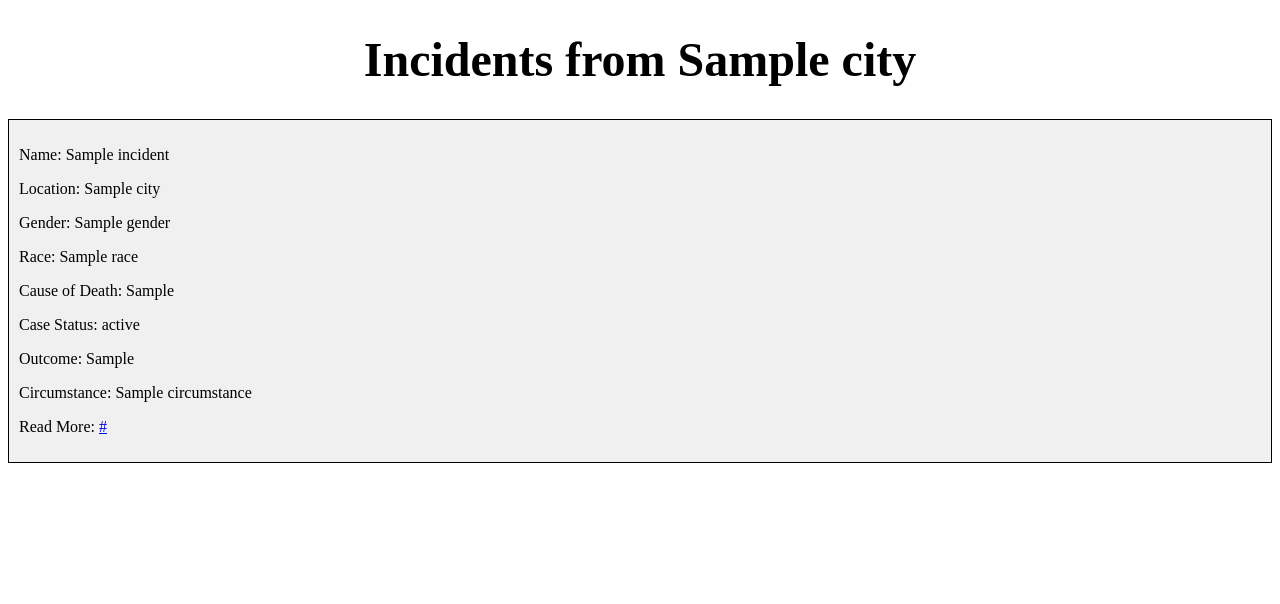
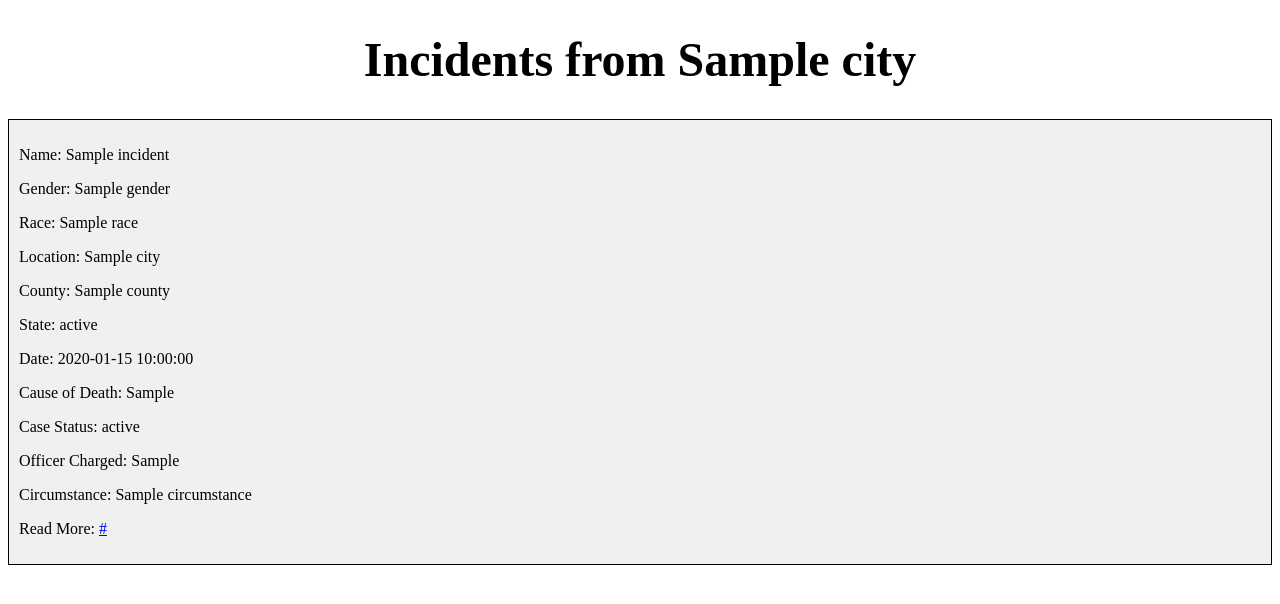
Before and after one commit to SARdude54/SLOHacks, a Flask app: template templates/results.html in a window 1280 px wide. Shown: the top 604 px of the page. Run offline with Flask 3, Linux system fonts and the light colour scheme; the template is opened without the code that fills it: most values are stand-ins (such as "Sample title", 1, 10 or a date in 2020).

Commit message:
added more data to results page

```diff
--- a/data.py
+++ b/data.py
@@ -14,12 +14,11 @@ def get_data(file="static/Mapping_Police_Violence.csv") -> list[dict]:
                 "city": row[7] if len(row[7]) != 0 else "NA",
                 "state": row[8] if len(row[8]) != 0 else "NA",
                 "county": row[10] if len(row[10]) != 0 else "NA",
-                "agency_responsible": row[11] if len(row[11]) != 0 else "NA",
                 "cause_of_death": row[13] if len(row[13]) != 0 else "NA",
                 "circumstance": row[14] if len(row[14]) != 0 else "NA",
                 "news_link": row[17] if len(row[17]) != 0 else "NA",
                 "case_status": row[15] if len(row[15]) != 0 else "NA",
-                "officer_charged": row[16] if len(row[15]) != 0 else "NA"
+                "officer_charged": row[16] if len(row[16]) != 0 else "NA"
 
             }
             lst.append(data)
--- a/templates/results.html
+++ b/templates/results.html
@@ -10,12 +10,15 @@
 
         <div class="incident">
             <p>Name: {{ incident["name"] }}</p>
-            <p>Location: {{ incident["city"] }}</p>
             <p>Gender: {{ incident["gender"] }}</p>
             <p>Race: {{ incident["race"] }}</p>
+            <p>Location: {{ incident["city"] }}</p>
+            <p>County: {{ incident["county"] }}</p>
+            <p>State: {{ incident["state"] }}</p>
+            <p>Date: {{ incident["date"] }}</p>
             <p>Cause of Death: {{ incident["cause_of_death"] }}</p>
             <p>Case Status: {{ incident["case_status"] }}</p>
-            <p>Outcome: {{ incident["officer_charged"] }}</p>
+            <p>Officer Charged: {{ incident["officer_charged"] }}</p>
             <p>Circumstance: {{ incident["circumstance"] }}</p>
             <p>Read More: <a href="{{ incident['news_link'] }}">{{ incident["news_link"] }}</a></p>
         </div>
```
